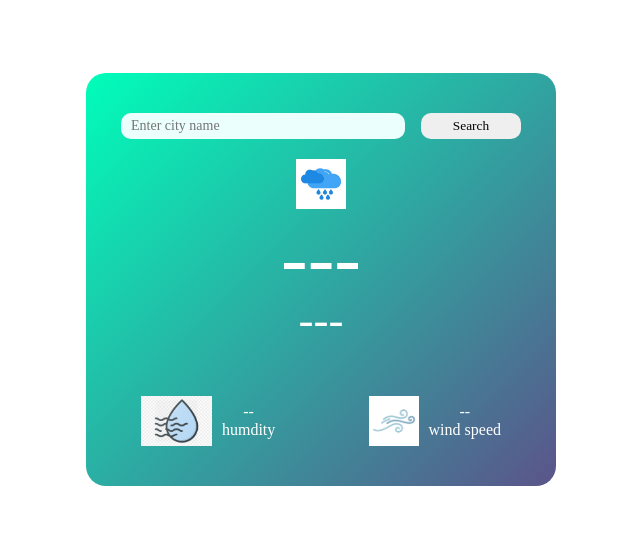
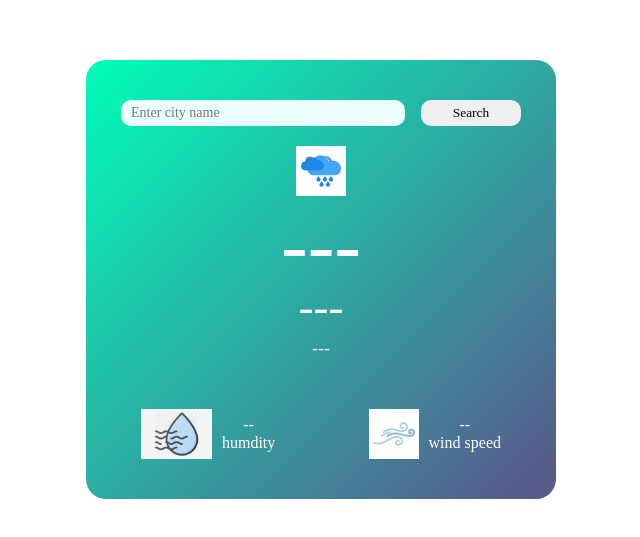
Before and after one commit to riya-taak/Weather-app, a plain HTML site: page index.html in a window 1280 px wide. Shown: the part 121-658 px from the top of the page, without its empty margins (319-959 px from the left). Drawn offline with Linux system fonts and the light colour scheme.

Commit message:
Add weather condition, error handling and condition styling

```diff
--- a/index.html
+++ b/index.html
@@ -20,6 +20,7 @@
         <div>
           <h1 id="temp" class="temp">---</h1>
           <h2 id="city" class="city">---</h2>
+          <p id="condition" class="condition">---</p>
         </div>
         <div class="details">
           <div class="col">
--- a/script.js
+++ b/script.js
@@ -5,6 +5,11 @@ function fetchWeather(cityName) {
         .then((response) => {
             return response.json();
         }).then((data) => {
+             if (data.cod === "404") {        // ← Yeh add kiya
+                alert("City not found!");
+                return;
+            }
+
             console.log("Data : ", data);
 
             let tempKelvin = data.main.temp;
@@ -13,6 +18,7 @@ function fetchWeather(cityName) {
             document.getElementById("temp").innerText = tempCelsius.toFixed(2) + "°C";
 
             document.getElementById("city").innerText = data?.name;
+            document.getElementById("condition").innerText = data?.weather[0]?.description;
             document.getElementById("wind").innerText = data?.wind?.speed + " km/h";
             document.getElementById("humidity").innerText = data?.main?.humidity;
         })
--- a/style.css
+++ b/style.css
@@ -16,6 +16,15 @@
     justify-content: center;
     height: 100vh;
 }
+
+.condition {
+    font-size: 18px;
+    text-transform: capitalize;
+    margin-top: 5px;
+    opacity: 0.85;
+}
+
+
 .cart{
     width: 90%;
     max-width: 470px;
```
